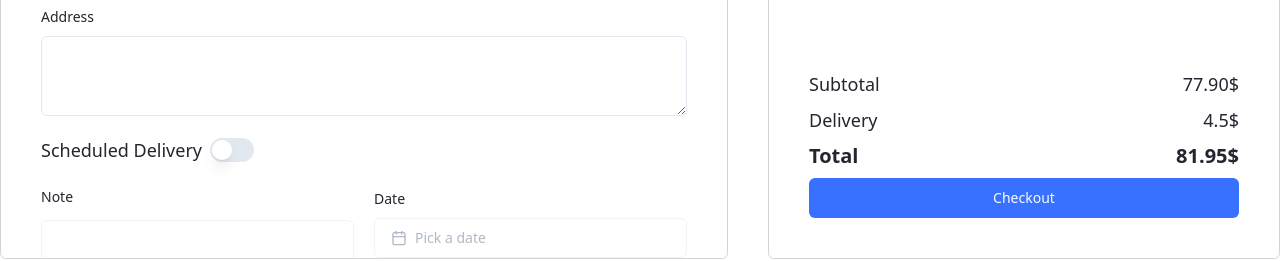
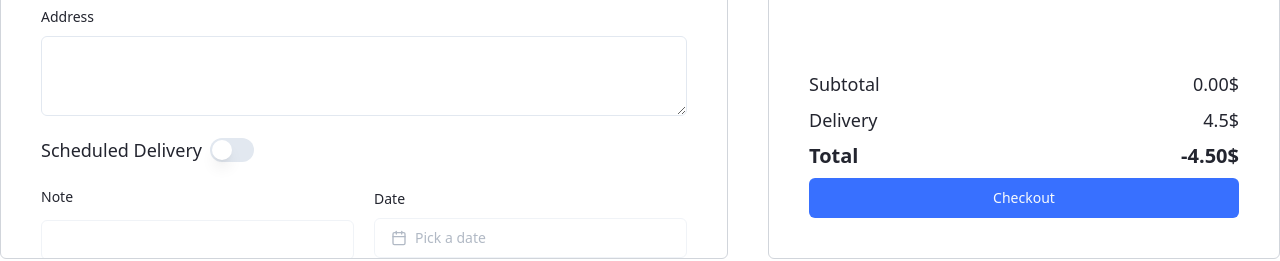
Before and after one commit to ArnabShikder24/redux-toolkit, a React (Vite) app: page /checkout in a window 1280 px wide. Shown: the part 421-682 px from the top of the page. Built offline with nearby package versions, Linux system fonts and the light colour scheme.

Commit message:
product slice ready

```diff
--- a/src/pages/Checkout.tsx
+++ b/src/pages/Checkout.tsx
@@ -5,16 +5,17 @@ import { Label } from '@/components/ui/label';
 import { RadioGroup, RadioGroupItem } from '@/components/ui/radio-group';
 import { Switch } from '@/components/ui/switch';
 import { Textarea } from '@/components/ui/textarea';
-import { IProduct } from '@/types/globalTypes';
+import { useAppSelector } from '@/redux/hook';
 
 import { useState } from 'react';
 
 export default function Checkout() {
   const [scheduled, setScheduled] = useState<boolean>(false);
+  const { products, total } = useAppSelector(state => state.cart)
 
   //! Dummy Data
 
-  const products: IProduct[] = [];
+  // const products: IProduct[] = [];
 
   //! **
 
@@ -121,7 +122,7 @@ export default function Checkout() {
           <div className="space-y-2">
             <div className="flex justify-between text-lg">
               <p>Subtotal</p>
-              <p>77.90$</p>
+              <p>{total.toFixed(2)}$</p>
             </div>
             <div className="flex justify-between text-lg">
               <p>Delivery</p>
@@ -129,7 +130,7 @@ export default function Checkout() {
             </div>
             <div className="flex justify-between text-xl font-bold">
               <p>Total</p>
-              <p>81.95$</p>
+              <p>{(total - 4.5).toFixed(2)}$</p>
             </div>
             <Button className="w-full">Checkout</Button>
           </div>
--- a/src/redux/feature/cart/cartSlice.ts
+++ b/src/redux/feature/cart/cartSlice.ts
@@ -1,9 +1,10 @@
 import { IProduct } from "@/types/globalTypes";
 import { createSlice } from '@reduxjs/toolkit';
 import type { PayloadAction } from '@reduxjs/toolkit';
+
 interface ICart {
-    products: IProduct[],
-    total: number
+    products: IProduct[];
+    total: number;
 }
 
 const initialState: ICart = {
--- /dev/null
+++ b/src/redux/feature/product/productSlice.ts
@@ -0,0 +1,28 @@
+import { createSlice } from '@reduxjs/toolkit';
+import type { PayloadAction } from '@reduxjs/toolkit';
+
+interface IProduct {
+    status: boolean;
+    priceRange: number;
+}
+
+const initialState: IProduct = {
+    status: false,
+    priceRange: 150.00
+}
+
+const productSlice = createSlice({
+    name: 'cart',
+    initialState,
+    reducers: {
+        toggleState: (state) => {
+            state.status = !state.status;
+        },
+        setPriceRange: (state, action: PayloadAction<number>) => {
+            state.priceRange = action.payload;
+        }
+    }
+})
+
+export const { toggleState, setPriceRange } = productSlice.actions;
+export default productSlice.reducer;
--- a/src/redux/store.ts
+++ b/src/redux/store.ts
@@ -1,9 +1,11 @@
 import { configureStore } from '@reduxjs/toolkit';
 import cartReducer from './feature/cart/cartSlice';
+import productReducer from './feature/product/productSlice';
 
 const store = configureStore({
     reducer: {
-        cart: cartReducer
+        cart: cartReducer,
+        product: productReducer
     }
 })
 
```
